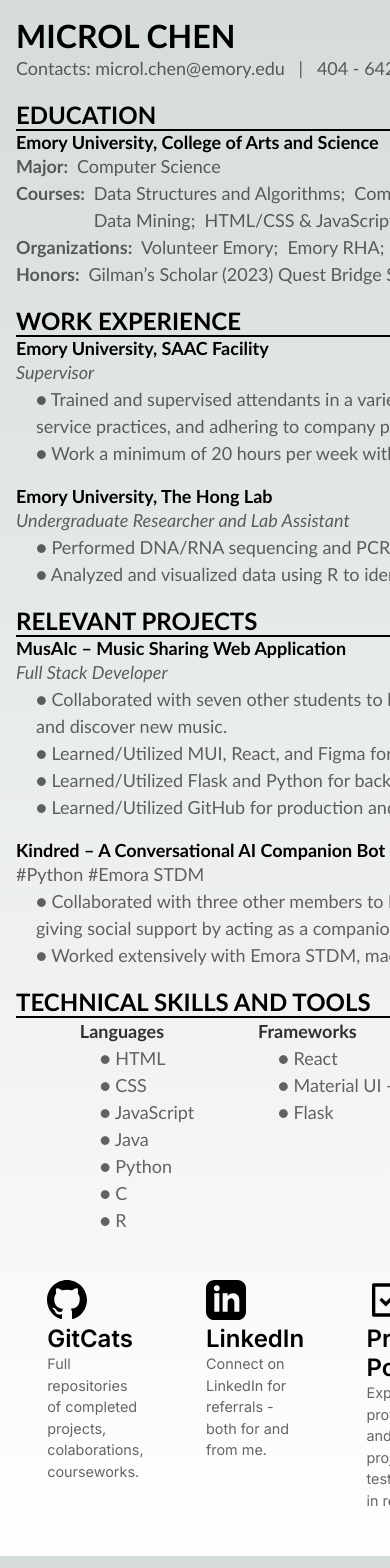
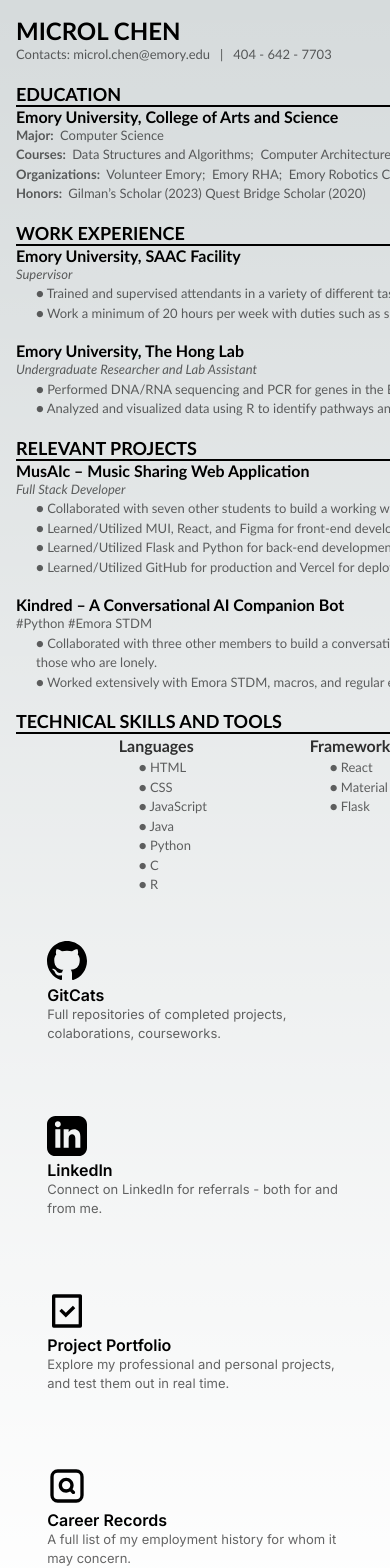
Before and after one commit to microlchen/resume, a Next.js app: page / in a window 390 px wide. Shown: the top 1568 px of the page. Built offline with nearby package versions, Linux system fonts and the light colour scheme.

Commit message:
recuitedCHATGPThelp

```diff
--- a/src/styles/Home.module.css
+++ b/src/styles/Home.module.css
@@ -104,3 +104,51 @@
 
   width: 100%;
 }
+
+@media only screen and (max-width: 600px) {
+  .main {
+    width: 100%;
+  }
+
+  .h1 {
+    font-size: x-large;
+  }
+
+  .h2 {
+    font-size: large;
+  }
+
+  .subhead {
+    font-size: medium;
+  }
+
+  .type {
+    font-size: small;
+  }
+
+  .type1 {
+    font-size: medium;
+  }
+
+  .grid {
+    flex-wrap: wrap;
+  }
+
+  .card {
+    margin-bottom: 1rem;
+    width: 100%;
+  }
+
+  .card h2 {
+    font-size: medium;
+  }
+
+  .card p {
+    font-size: small;
+    max-width: none;
+  }
+
+  .center {
+    flex-direction: column;
+  }
+}
--- a/src/styles/globals.css
+++ b/src/styles/globals.css
@@ -68,10 +68,3 @@ a {
   color: inherit;
   text-decoration: none;
 }
-
-@media screen and (max-width: 767px) {
-  /* Styles for devices with a maximum width of 767 pixels (mobile devices) */
-  .container {
-    max-width: 500px;
-  }
-}
```
